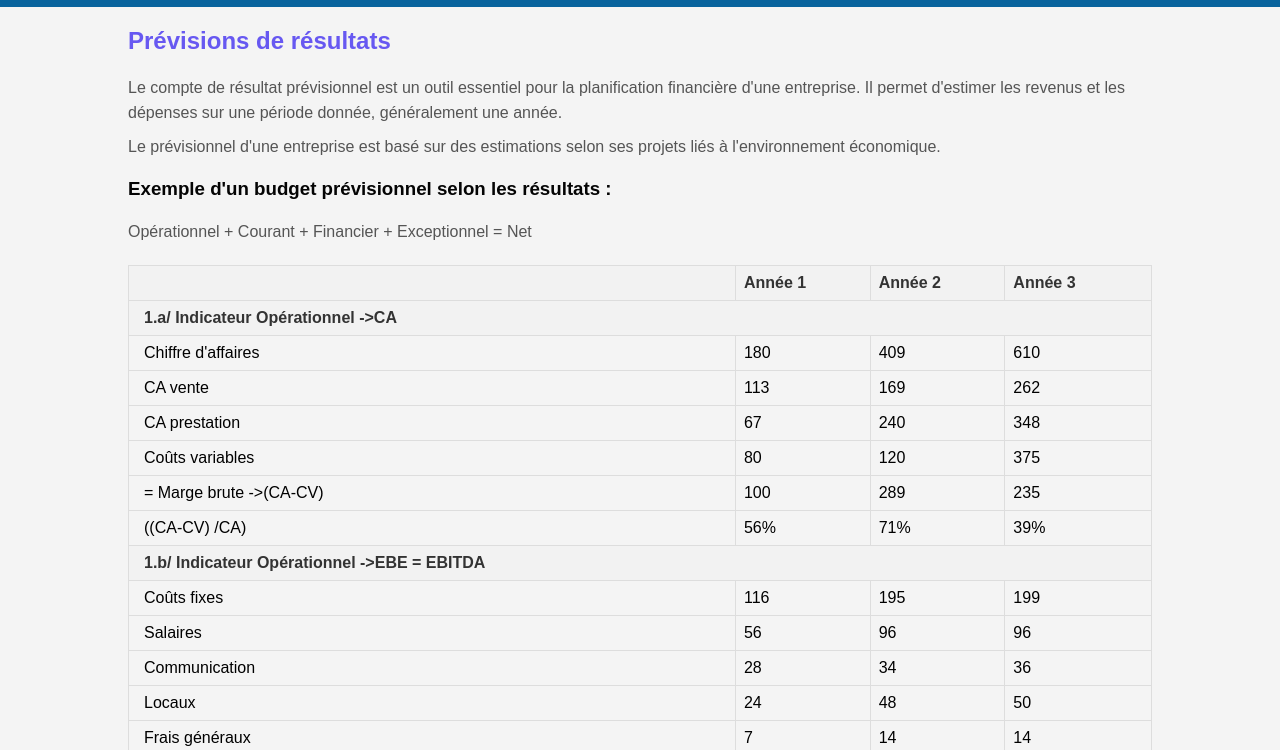
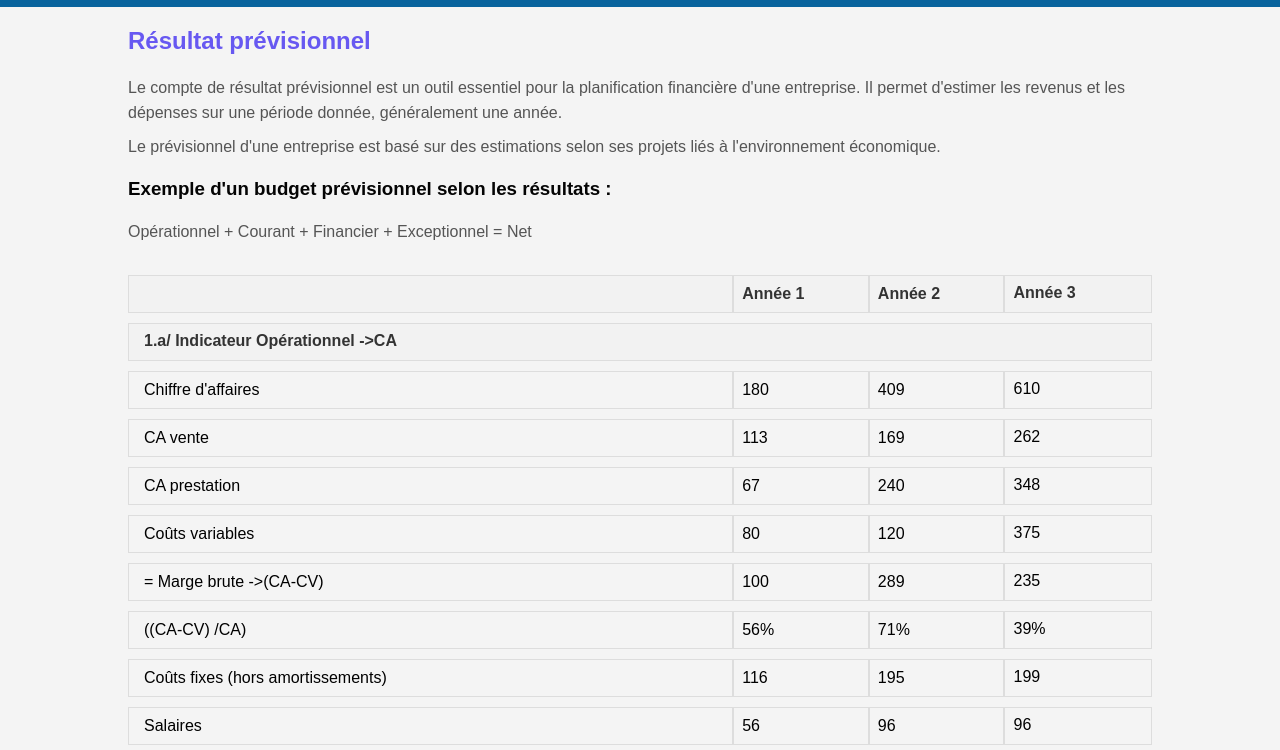
Before and after one commit to nadinefurio/mon-site-nmf, a plain HTML site: page previsionnel.html in a window 1280 px wide. Shown: the part 50-800 px from the top of the page. Drawn offline with Linux system fonts and the light colour scheme.

Commit message:
Modifications portées à style.css et previsionnel.html

```diff
--- a/previsionnel.html
+++ b/previsionnel.html
@@ -12,7 +12,7 @@
     </header>
 
     <div class="container">
-        <h2>Prévisions de résultats</h2>
+        <h2>Résultat prévisionnel</h2>
         <p>Le compte de résultat prévisionnel est un outil essentiel pour la planification financière d'une entreprise. Il permet d'estimer les revenus et les dépenses sur une période donnée, généralement une année.</p>
         <p>Le prévisionnel d'une entreprise est basé sur des estimations selon ses projets liés à l'environnement économique.</p>
 
@@ -68,11 +68,9 @@
                     <td>71%</td>
                     <td>39%</td>
                 </tr>
+
                 <tr>
-                    <th colspan="4">1.b/ Indicateur Opérationnel ->EBE = EBITDA</th>
-                </tr>
-                <tr>
-                    <td>Coûts fixes</td>
+                    <td>Coûts fixes (hors amortissements)</td>
                     <td>116</td>
                     <td>195</td>
                     <td>199</td>
@@ -106,6 +104,9 @@
                     <td>1</td>
                     <td>3</td>
                     <td>3</td>
+                </tr>
+                <tr>
+                    <th colspan="4">1.b/ Indicateur Opérationnel ->EBE = EBITDA</th>
                 </tr>
                 <tr>
                     <td>Amortissements</td>
--- a/style.css
+++ b/style.css
@@ -39,8 +39,12 @@ p {
 }
 table {
     width: 100%;
-    border-collapse: collapse;
+    border-spacing: 0 10px;
+    border-collapse: separate;
     margin: 20px 0;
+}
+tr{
+    margin-bottom: 10px;
 }
 th,
 td {
@@ -59,6 +63,7 @@ th:first-child {
 td:last-child,
 th:last-child {
     padding-right: 15px;
+    padding-bottom: 10px;
 }
 
 footer {
```
